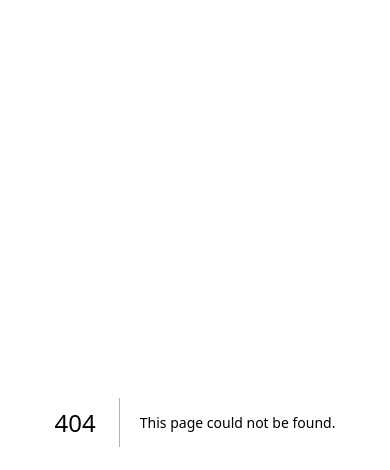
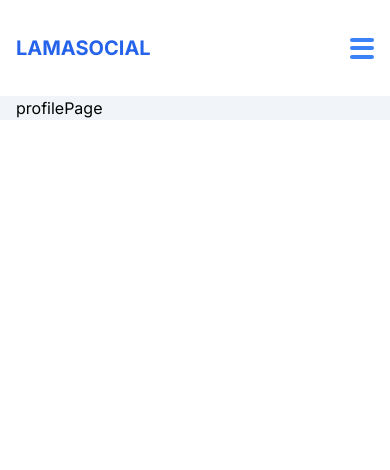
Before and after one commit to Muad-Ahmed/social-media-app-next-js, a Next.js app: page /profile/1 in a window 390 px wide. Before the commit this address had no page. Shown: the top 470 px of the page. Built offline with nearby package versions, Linux system fonts and the light colour scheme.

Commit message:
feat: add mobile menu

```diff
--- a/src/app/layout.tsx
+++ b/src/app/layout.tsx
@@ -1,6 +1,7 @@
 import type { Metadata } from "next";
 import { Inter } from "next/font/google";
 import "./globals.css";
+import Navbar from "../components/Navbar";
 
 const inter = Inter({ subsets: ["latin"] });
 
@@ -16,7 +17,14 @@
 }>) {
   return (
     <html lang="en">
-      <body className={inter.className}>{children}</body>
+      <body className={inter.className}>
+        <div className="w-full bg-white px-4 md:px-8 lg:px-16 xl:px-32 2xl:px-64">
+          <Navbar />
+        </div>
+        <div className="bg-slate-100 px-4 md:px-8 lg:px-16 xl:px-32 2xl:px-64">
+          {children}{" "}
+        </div>
+      </body>
     </html>
   );
 }
--- /dev/null
+++ b/src/app/profile/[id]/page.tsx
@@ -0,0 +1,7 @@
+import React from "react";
+
+const profilePage = () => {
+  return <div>profilePage</div>;
+};
+
+export default profilePage;
--- /dev/null
+++ b/src/components/MobileMenu.tsx
@@ -0,0 +1,45 @@
+"use client";
+import Link from "next/link";
+import React, { useState } from "react";
+
+const MobileMenu = () => {
+  const [isOpen, setIsOpen] = useState(false);
+  return (
+    <div className="">
+      <div
+        className="flex flex-col gap-[4.5px] cursor-pointer"
+        onClick={() => setIsOpen((prev) => !prev)}
+      >
+        <div
+          className={`w-6 h-1 bg-blue-500 rounded-sm ease-in-out duration-500 ${
+            isOpen ? "rotate-45 origin-left" : ""
+          }`}
+        />
+        <div
+          className={`w-6 h-1 bg-blue-500 rounded-sm ease-in-out duration-500 ${
+            isOpen ? "opacity-0 " : ""
+          }`}
+        />
+        <div
+          className={`w-6 h-1 bg-blue-500 rounded-sm ease-in-out duration-500 ${
+            isOpen ? "-rotate-45 origin-left" : ""
+          }`}
+        />
+      </div>
+      {isOpen && (
+        <div
+          className="absolute left-0 top-24 w-full h-[calc(100hv-96px)]
+         bg-white flex flex-col items-center justify-center gap-8 font-medium text-xl z-10"
+        >
+          <Link href="/">Home</Link>
+          <Link href="/">Friends</Link>
+          <Link href="/">Groups</Link>
+          <Link href="/">Stories</Link>
+          <Link href="/">Login</Link>
+        </div>
+      )}
+    </div>
+  );
+};
+
+export default MobileMenu;
--- /dev/null
+++ b/src/components/Navbar.tsx
@@ -0,0 +1,24 @@
+import Link from "next/link";
+import React from "react";
+import MobileMenu from "./MobileMenu";
+
+const Navbar = () => {
+  return (
+    <div className=" h-24 flex items-center justify-between">
+      {/* LEFT */}
+      <div className="">
+        <Link href="/" className="font-bold text-xl text-blue-600">
+          LAMASOCIAL
+        </Link>
+      </div>
+      {/* CENTER */}
+      <div className="hidden"></div>
+      {/* RIGHT */}
+      <div className="">
+        <MobileMenu />
+      </div>
+    </div>
+  );
+};
+
+export default Navbar;
```
